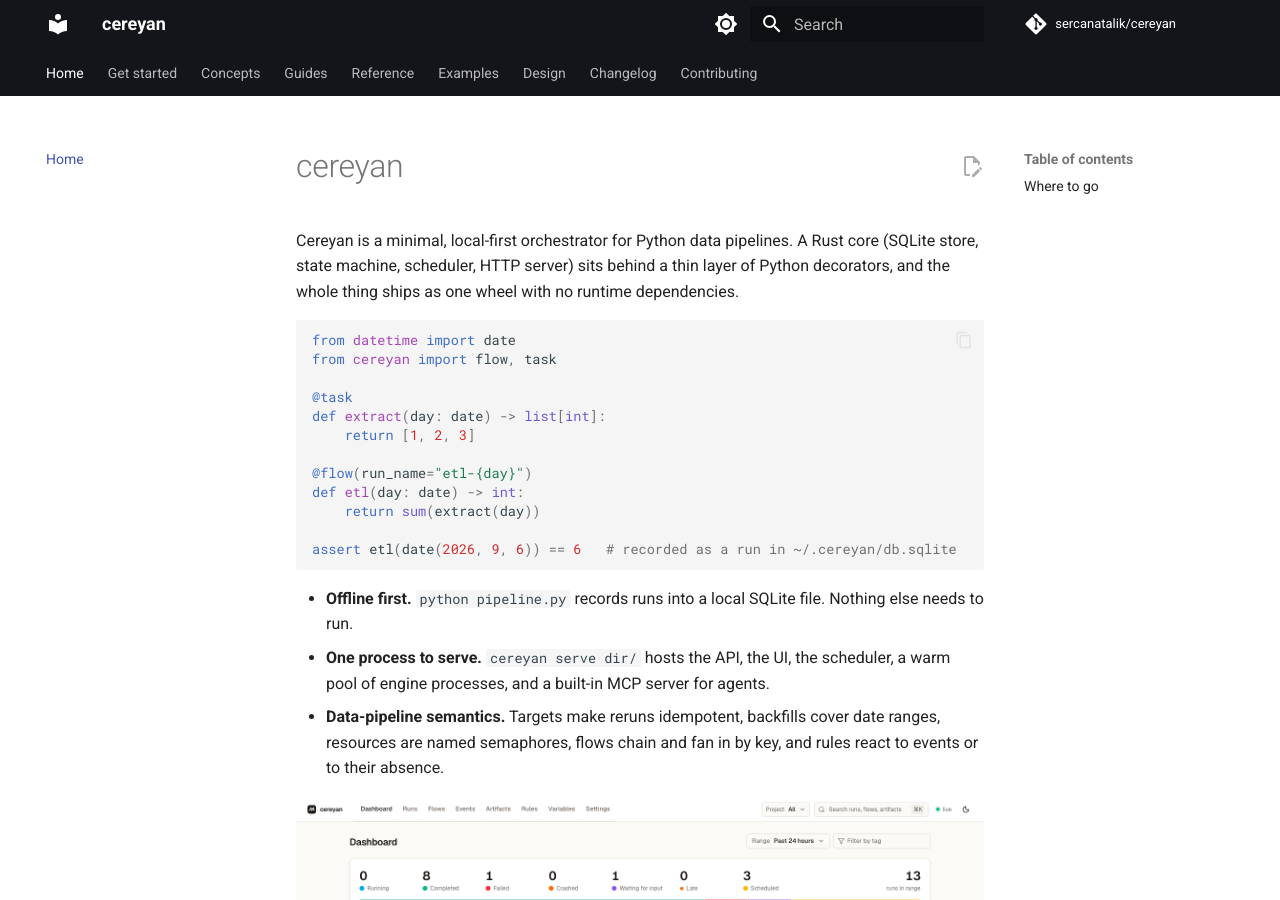
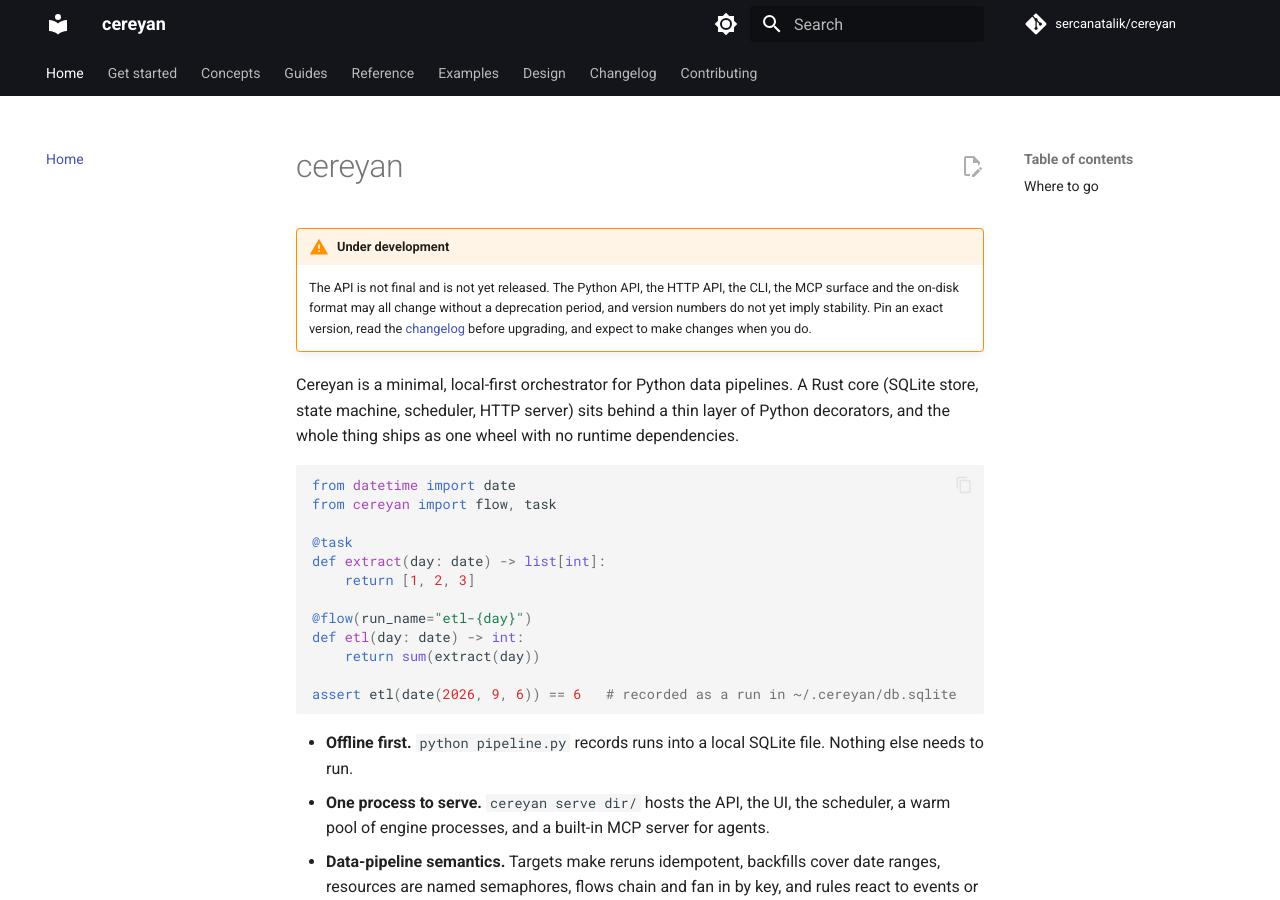
Before and after one commit to sercanatalik/cereyan, an MkDocs documentation site: the page built from docs/index.md, in a window 1280 px wide and 900 px high. Built offline with MkDocs 1.6.1 and Material for MkDocs 9.7.7, drawn with Linux system fonts in a browser that asks for light colours; comment, search, counter and statistics services are not loaded.

Commit message:
Say plainly that the API is not final
Nothing told a reader the interfaces are still moving. Worse, the trove
classifier claimed Development Status :: 5 - Production/Stable, which I set
when adding the PyPI metadata on the strength of the 1.x version number.
That was a guess and it was wrong: it is now 4 - Beta.

Add the warning where each audience reads first — a GitHub alert above the
fold in the README, which is also the PyPI long description, and an
admonition on the documentation home — and a Status section saying what is
open: names, signatures, defaults, routes, event payloads, the schema, and
that there is no deprecation policy yet.

Co-Authored-By: Claude Opus 5 (1M context) <noreply@anthropic.com>
Claude-Session: https://claude.ai/code/session_01FuH3bzVuKE5CeQKqoapVtt

```diff
--- a/docs/index.md
+++ b/docs/index.md
@@ -1,4 +1,11 @@
 # cereyan
+
+!!! warning "Under development"
+
+    The API is not final and is not yet released. The Python API, the HTTP API, the CLI,
+    the MCP surface and the on-disk format may all change without a deprecation period,
+    and version numbers do not yet imply stability. Pin an exact version, read the
+    [changelog](changelog.md) before upgrading, and expect to make changes when you do.
 
 Cereyan is a minimal, local-first orchestrator for Python data pipelines. A Rust core (SQLite store, state machine, scheduler, HTTP server) sits behind a thin layer of Python decorators, and the whole thing ships as one wheel with no runtime dependencies.
 
--- a/pyproject.toml
+++ b/pyproject.toml
@@ -22,7 +22,7 @@ keywords = [
   "rust",
 ]
 classifiers = [
-  "Development Status :: 5 - Production/Stable",
+  "Development Status :: 4 - Beta",
   "Environment :: Web Environment",
   "Intended Audience :: Developers",
   "Intended Audience :: Information Technology",
```
Also changed, not shown: README.md (+17 -0 lines).
